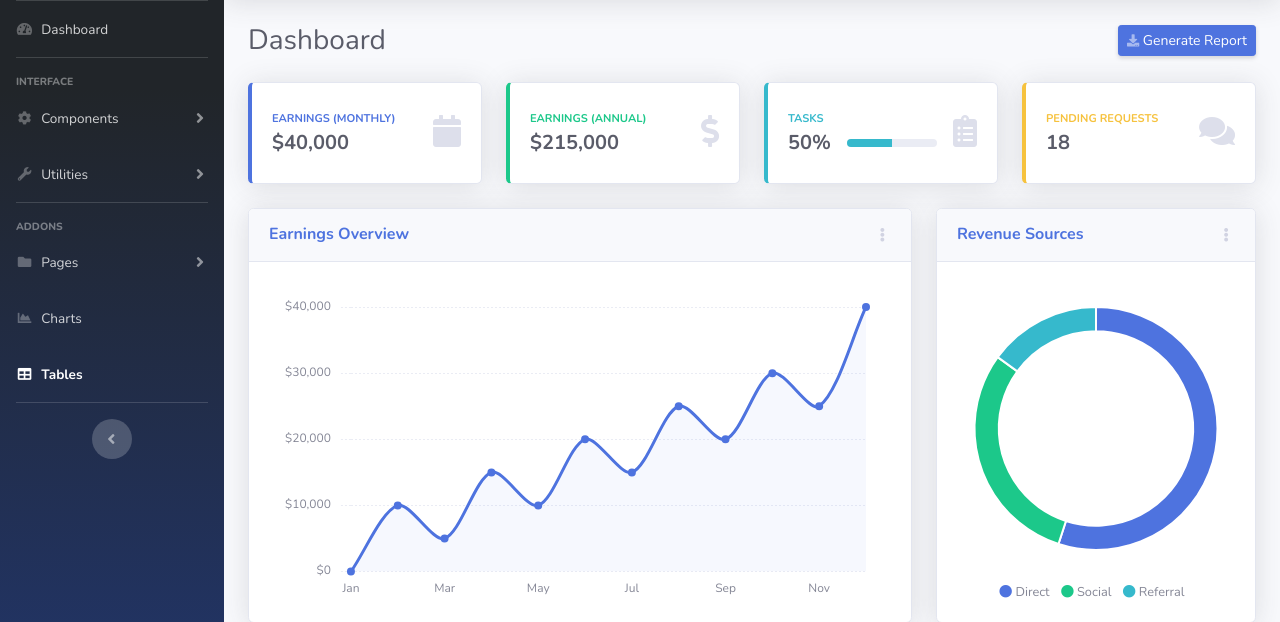
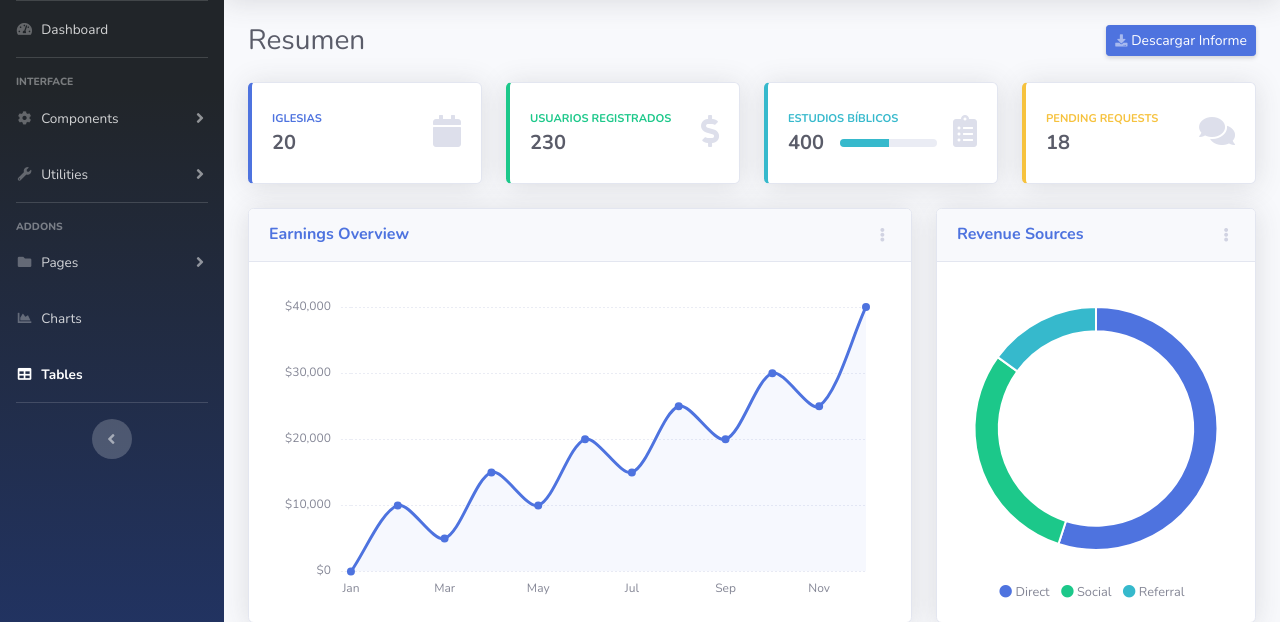
Before and after one commit to oisbel/report, a Flask app: page / in a window 1280 px wide. Shown: the part 70-692 px from the top of the page. Run offline with Flask 2, Linux system fonts and the light colour scheme; some libraries are stand-ins or nearby versions.

Commit message:
Send summary sample data to index.html

```diff
--- a/app.py
+++ b/app.py
@@ -36,8 +36,13 @@ Session = scoped_session(session_factory)
 @app.route('/')
 def showMain():
        #return redirect('/churchs')
+       # Crear objeto anonimo para enviar datos a la pagina
+       summary = type ('Data', (object,),{})
+       summary.churchs = 20
+       summary.users = 230
+       summary.biblicals = 400
        return render_template(
-              'index.html')
+              'index.html', summary = summary)
 
 @app.route('/tables/')
 def showTables():
--- a/templates/index.html
+++ b/templates/index.html
@@ -223,8 +223,8 @@
 
           <!-- Page Heading -->
           <div class="d-sm-flex align-items-center justify-content-between mb-4">
-            <h1 class="h3 mb-0 text-gray-800">Dashboard</h1>
-            <a href="#" class="d-none d-sm-inline-block btn btn-sm btn-primary shadow-sm"><i class="fas fa-download fa-sm text-white-50"></i> Generate Report</a>
+            <h1 class="h3 mb-0 text-gray-800">Resumen</h1>
+            <a href="#" class="d-none d-sm-inline-block btn btn-sm btn-primary shadow-sm"><i class="fas fa-download fa-sm text-white-50"></i> Descargar Informe</a>
           </div>
 
           <!-- Content Row -->
@@ -236,8 +236,8 @@
                 <div class="card-body">
                   <div class="row no-gutters align-items-center">
                     <div class="col mr-2">
-                      <div class="text-xs font-weight-bold text-primary text-uppercase mb-1">Earnings (Monthly)</div>
-                      <div class="h5 mb-0 font-weight-bold text-gray-800">$40,000</div>
+                      <div class="text-xs font-weight-bold text-primary text-uppercase mb-1">Iglesias</div>
+                      <div class="h5 mb-0 font-weight-bold text-gray-800">{{summary.churchs}}</div>
                     </div>
                     <div class="col-auto">
                       <i class="fas fa-calendar fa-2x text-gray-300"></i>
@@ -253,8 +253,8 @@
                 <div class="card-body">
                   <div class="row no-gutters align-items-center">
                     <div class="col mr-2">
-                      <div class="text-xs font-weight-bold text-success text-uppercase mb-1">Earnings (Annual)</div>
-                      <div class="h5 mb-0 font-weight-bold text-gray-800">$215,000</div>
+                      <div class="text-xs font-weight-bold text-success text-uppercase mb-1">Usuarios Registrados</div>
+                      <div class="h5 mb-0 font-weight-bold text-gray-800">{{summary.users}}</div>
                     </div>
                     <div class="col-auto">
                       <i class="fas fa-dollar-sign fa-2x text-gray-300"></i>
@@ -270,10 +270,10 @@
                 <div class="card-body">
                   <div class="row no-gutters align-items-center">
                     <div class="col mr-2">
-                      <div class="text-xs font-weight-bold text-info text-uppercase mb-1">Tasks</div>
+                      <div class="text-xs font-weight-bold text-info text-uppercase mb-1">Estudios Bíblicos</div>
                       <div class="row no-gutters align-items-center">
                         <div class="col-auto">
-                          <div class="h5 mb-0 mr-3 font-weight-bold text-gray-800">50%</div>
+                          <div class="h5 mb-0 mr-3 font-weight-bold text-gray-800">{{summary.biblicals}}</div>
                         </div>
                         <div class="col">
                           <div class="progress progress-sm mr-2">
```
